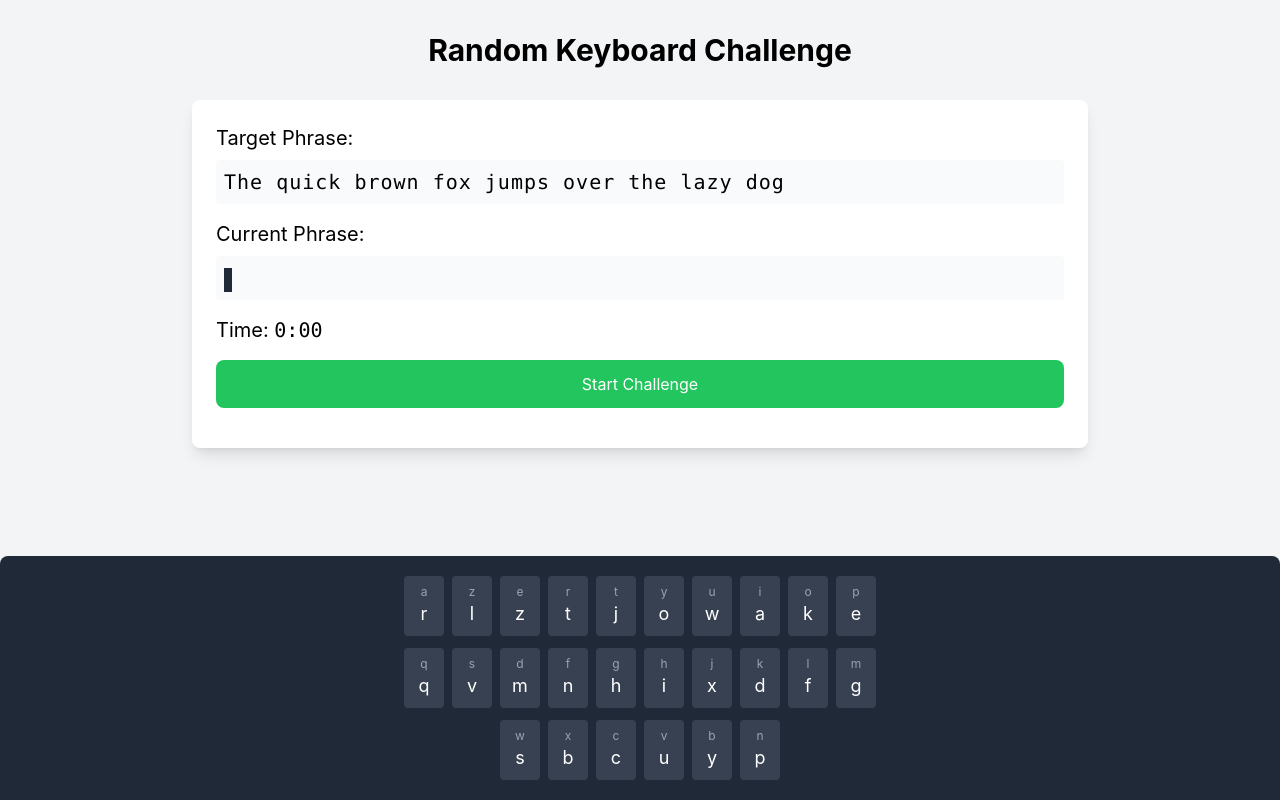
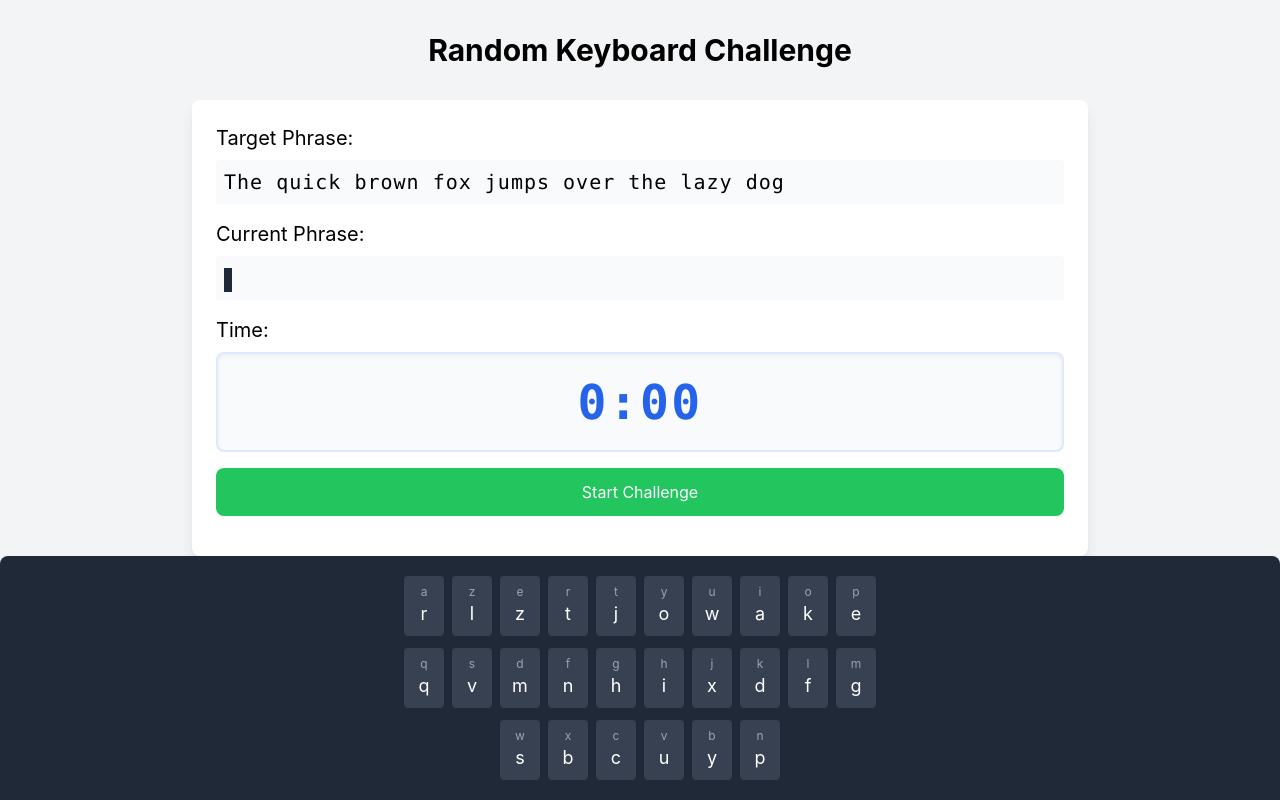
Before and after one commit to maximilienGilet/random-keyboard, a React (Create React App) app in the folder random-keyboard/: page / in a window 1280 px wide. Built offline with nearby package versions, Linux system fonts and the light colour scheme.

Commit message:
Refactor time display in App component to enhance UI. Updated layout to include a more prominent and styled time display, improving user experience during gameplay.

```diff
--- a/random-keyboard/src/App.tsx
+++ b/random-keyboard/src/App.tsx
@@ -185,9 +185,12 @@ const App: React.FC = () => {
               ></span>
             </div>
           </div>
-          <p className="text-xl mb-4">
-            Time: <span className="font-mono">{formatTime(time)}</span>
-          </p>
+          <div className="mb-4">
+            <p className="text-xl mb-2">Time:</p>
+            <div className="font-mono text-5xl font-bold text-blue-600 bg-gray-50 p-6 rounded-lg text-center shadow-inner border-2 border-blue-100">
+              <span className="tracking-wider">{formatTime(time)}</span>
+            </div>
+          </div>
 
           {!hasStarted ? (
             <button
```
